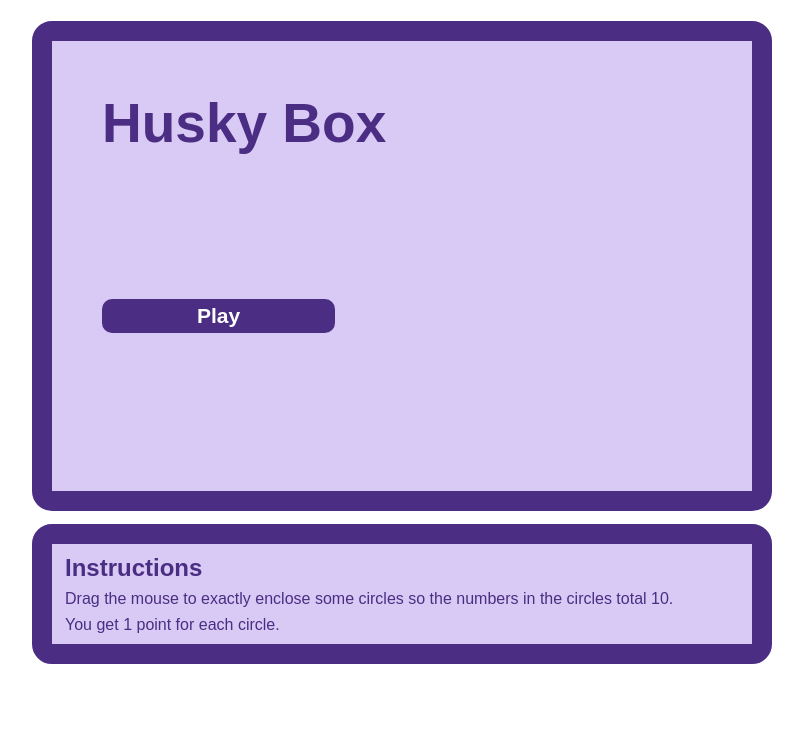
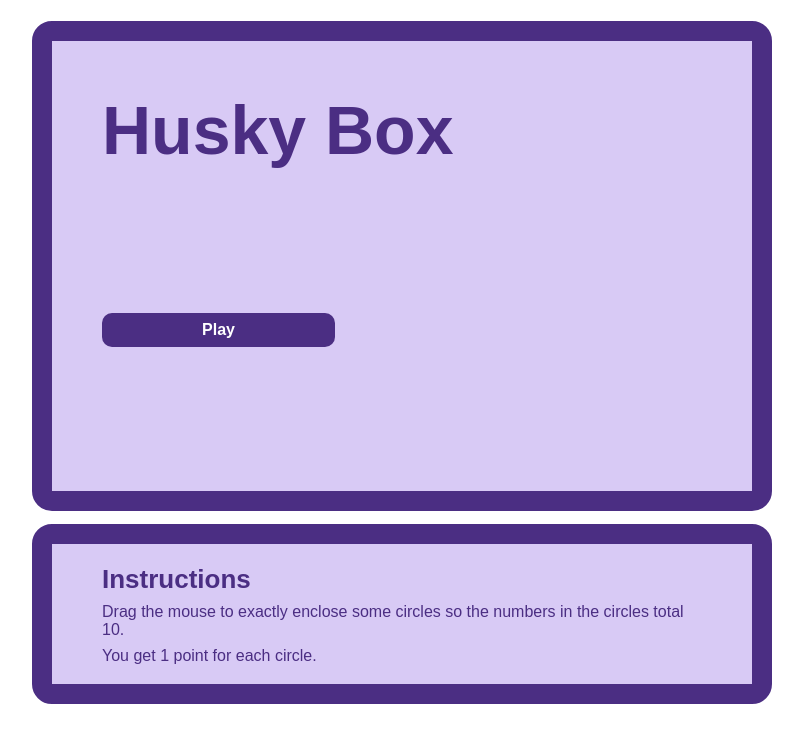
Before and after one commit to bshea2k/basic-webgame, a plain HTML site: page index.html in a window 1280 px wide. Shown: the whole page, without its empty margins (238-1041 px from the left). Drawn offline with Linux system fonts and the light colour scheme.

Commit message:
Update styling

```diff
--- a/style.css
+++ b/style.css
@@ -17,7 +17,7 @@ body {
 /* button */
 .button {
     color: white;
-    font-size: 21px;
+    font-size: 16px;
     font-weight: bold;
     background-color: #4B2E83;
     border: none;
@@ -73,7 +73,7 @@ body {
 
 .play-menu__header {
     color: #4B2E83;
-    font-size: 55px;
+    font-size: 68px;
 }
 
 /* game screen */
@@ -142,8 +142,8 @@ body {
     gap: 8px;
 
     width: 740px;
-    height: 140px;
-    padding: 13px;
+    height: 180px;
+    padding: 21px 50px;
 
     border: 20px solid #4B2E83;
     border-radius: 20px;
@@ -152,8 +152,10 @@ body {
 
 .tutorial__header {
     color: #4B2E83;
+    font-size: 26px;
 }
 
 .tutorial__text {
-    color: #4B2E83
+    color: #4B2E83;
+    font-size: 16px;
 }
```
